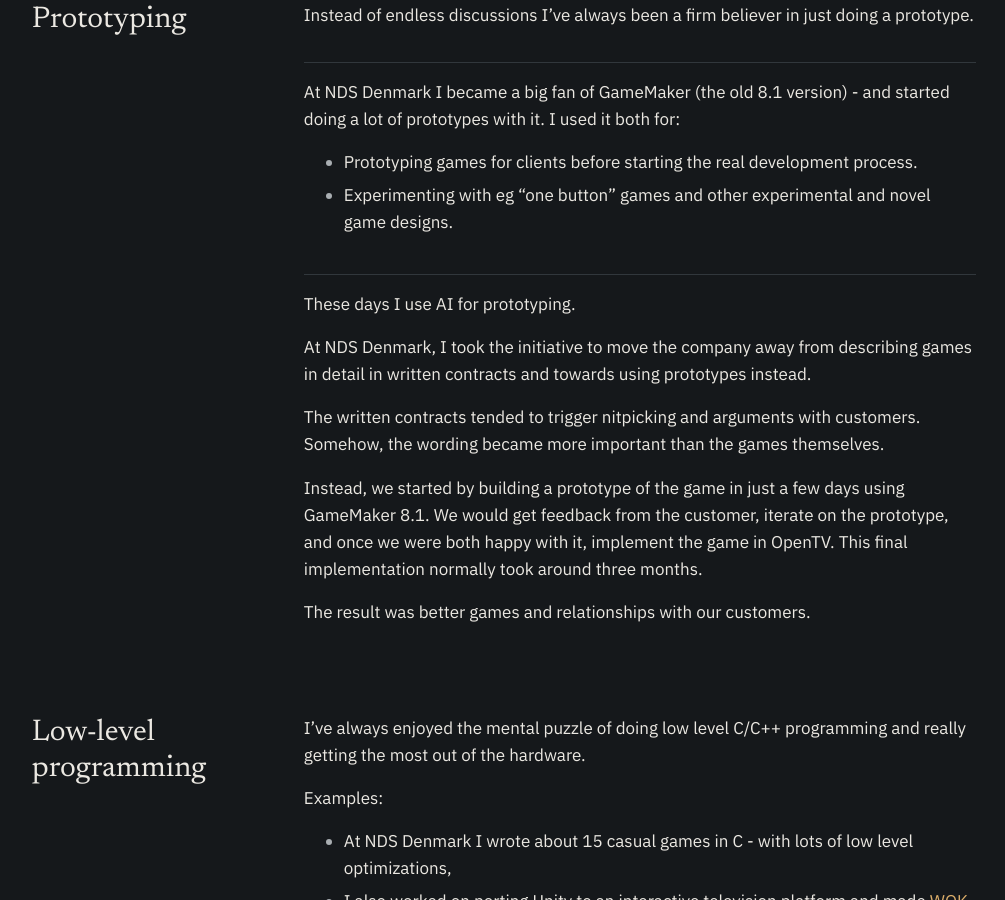
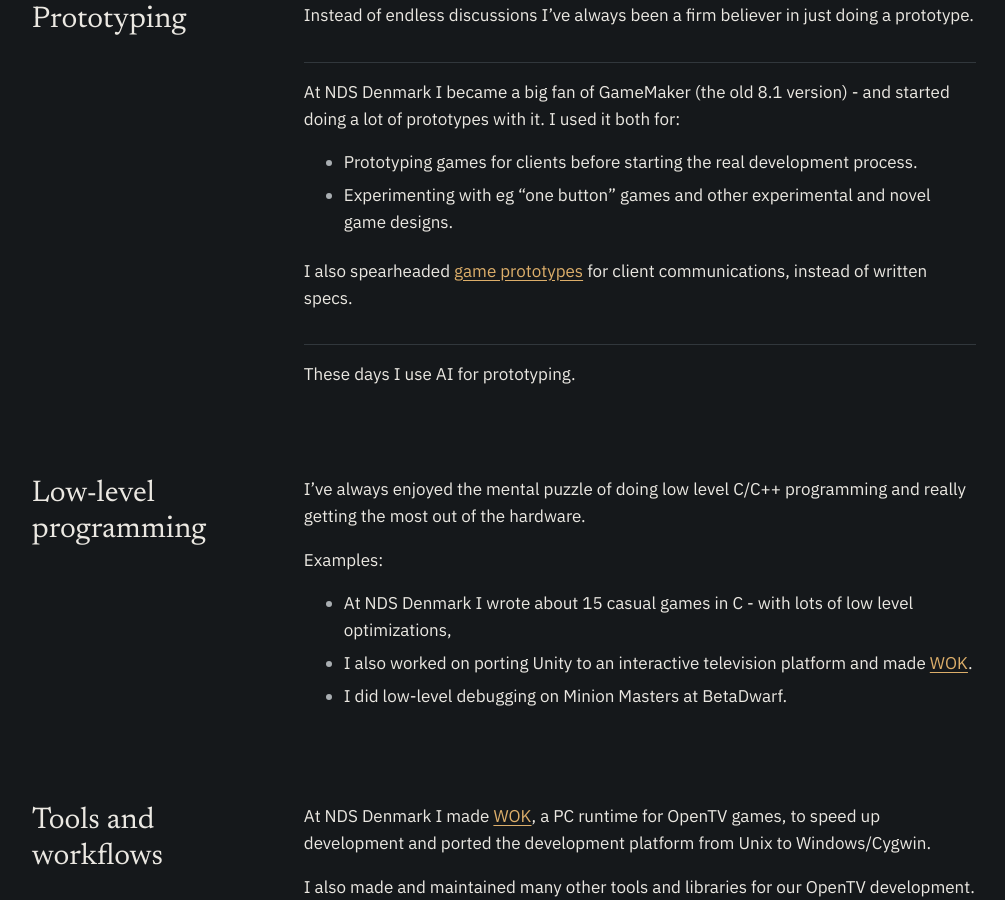
Before and after one commit to repsej/repsej.github.io, a Jekyll site: the page built from expertise.md, in a window 1280 px wide and 900 px high, scrolled down 587 px. Shown: the whole window, without its empty margins (109-1114 px from the left). Built offline with Jekyll 4.4.1, drawn with Linux system fonts in a browser that asks for light colours.

Commit message:
NDS prototyping instead of specs moved to own project

```diff
--- a/expertise.md
+++ b/expertise.md
@@ -25,17 +25,12 @@ At NDS Denmark I became a big fan of GameMaker (the old 8.1 version) - and start
 - Prototyping games for clients before starting the real development process.
 - Experimenting with eg "one button" games and other experimental and novel game designs.
 
+I also spearheaded [game prototypes](/projects/project-prototypes/) for client communications, instead of written specs.
+
 ---
 
 These days I use AI for prototyping.
 
-At NDS Denmark, I took the initiative to move the company away from describing games in detail in written contracts and towards using prototypes instead.
-
-The written contracts tended to trigger nitpicking and arguments with customers. Somehow, the wording became more important than the games themselves.
-
-Instead, we started by building a prototype of the game in just a few days using GameMaker 8.1. We would get feedback from the customer, iterate on the prototype, and once we were both happy with it, implement the game in OpenTV. This final implementation normally took around three months.
-
-The result was better games and relationships with our customers.
 
 ## Low-level programming
 
--- a/todo.txt
+++ b/todo.txt
@@ -10,6 +10,4 @@ TODO:
 
 - More projects:
   - My AI thing
-  - I made NDS use GameMaker demos instead of written descriptions for communicating wiht the clients.
   - Dead Again
-  - I uses AI for prototyping today.
```
Also changed, not shown: _experience/nds-denmark.md (+1 -1 lines), _projects/project-Prototypes.md (added, +48 -0 lines).
